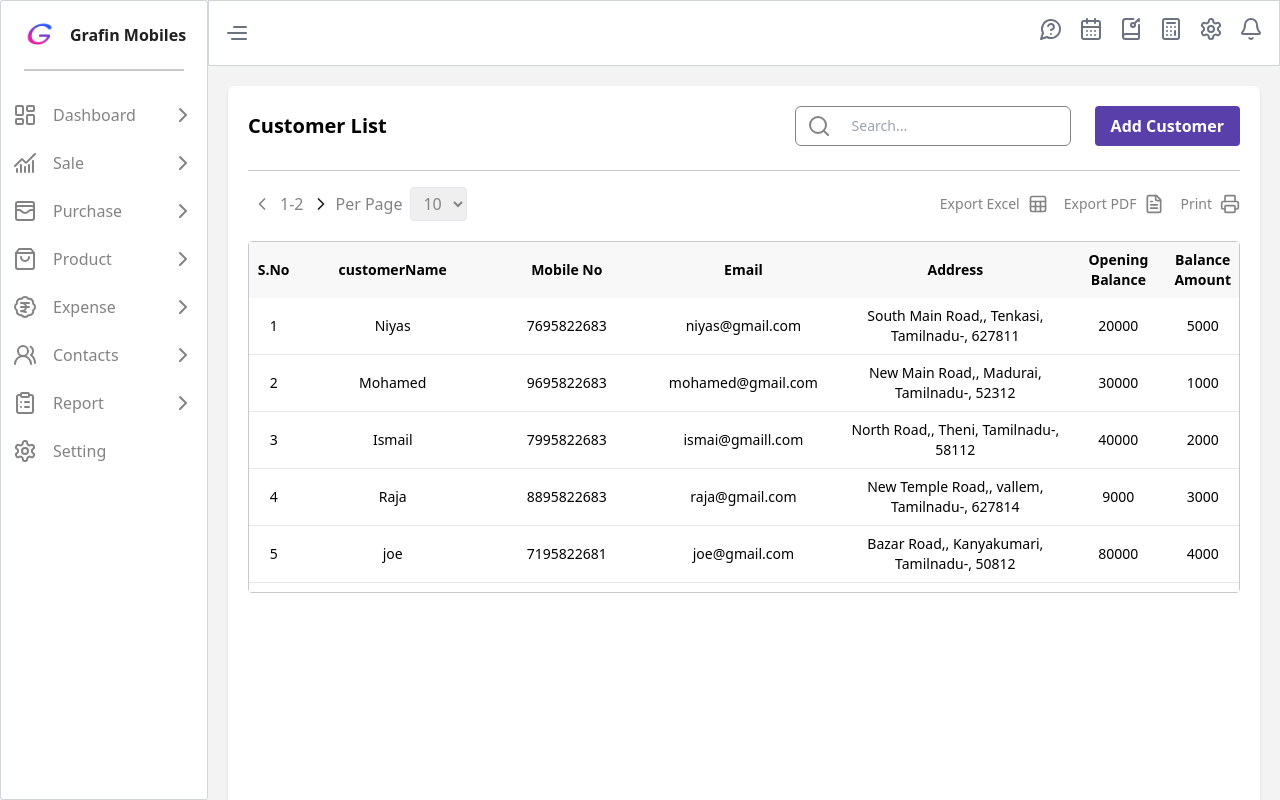
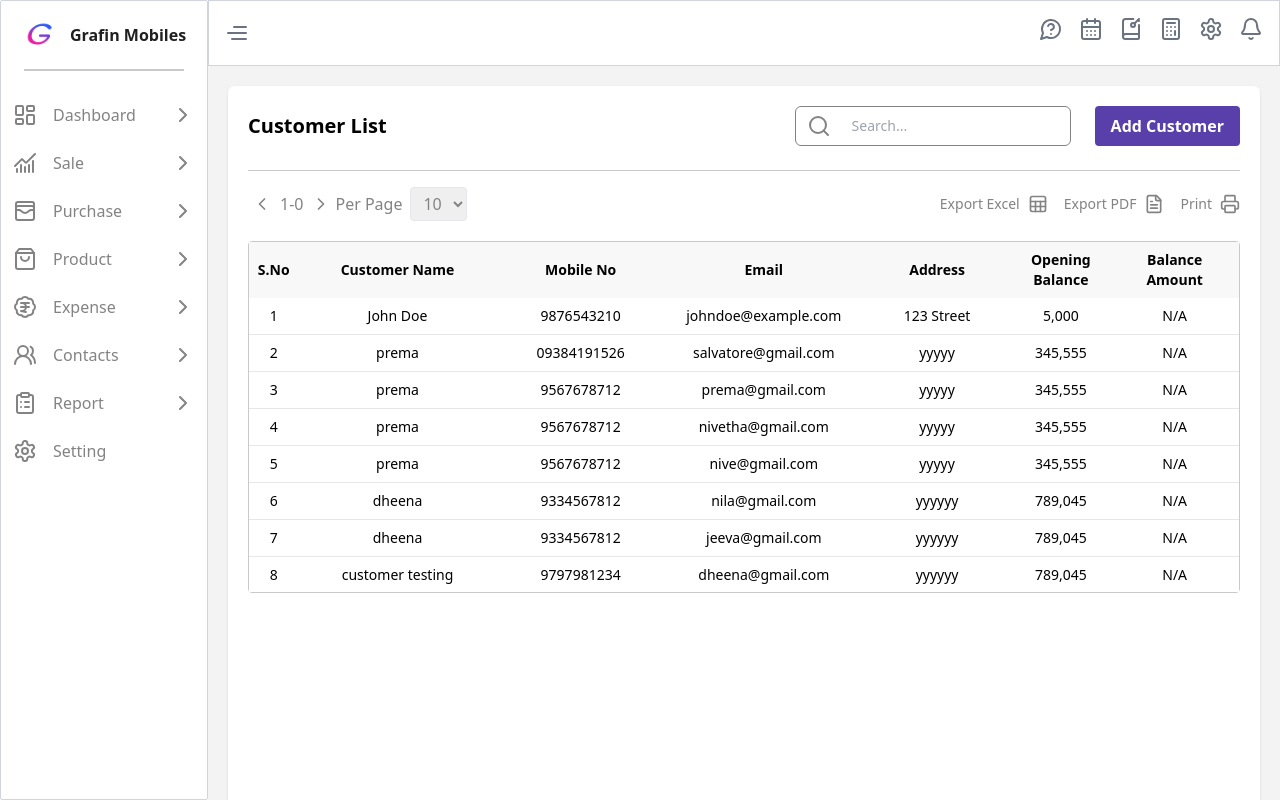
Before and after one commit to NazrinAcademy/BMA_Branch, a React (Vite) app: page /dashboard/customer in a window 1280 px wide. Built offline with nearby package versions, Linux system fonts and the light colour scheme; sample sign-in values are in the browser's storage.

Commit message:
get api completed

```diff
--- a/src/components/Pages/Contacts/Customer.jsx
+++ b/src/components/Pages/Contacts/Customer.jsx
@@ -14,189 +14,151 @@ import successImage from "../../../assets/success.png";
 import { CustomerAdd, CustomerDelete, Customerget, CustomerUpdate } from "../../../apiService/customerAPI";
 import { useSelector } from "react-redux";
 import SuccessMessage from "../../SuccessMessage";
+import CustomerTable from "./CustomerDetails/customerTable";
 
 const Customer = () => {
-	const allCustomers = [
+	const allCustomers =[
+
 					{
-			id: 1,
-			customerName: "Niyas",
-			phoneNo: 7695822683,
-			email: "niyas@gmail.com",
-			address: "South Main Road,",
-			area: "Tenkasi",
-			state: "Tamilnadu-",
-			pinCode: 627811,
-			openingBalance: 20000,
-			gstNumber: 5000,
+							"Customer_id": "67c719e9e2717a50276bb006",
+							"User_id": "123",
+							"customer_name": "John Doe",
+							"Mobile_no": "9876543210",
+							"email": "johndoe@example.com",
+							"address": "123 Street",
+							"area": "Downtown",
+							"pincode": "560001",
+							"state": "Karnataka",
+							"opening_balance": 5000.0,
+							"balance_amount": null,
+							"GST_No": "GST12345"
 					},
 					{
-			id: 2,
-			customerName: "Mohamed",
-			phoneNo: 9695822683,
-			email: "mohamed@gmail.com",
-			address: "New Main Road,",
-			area: "Madurai",
-			state: "Tamilnadu-",
-			pinCode: 52312,
-			openingBalance: 30000,
-			gstNumber: 1000,
+							"Customer_id": "67c7228ae2717a50276bb008",
+							"User_id": "eyJhbGciOiJIUzI1NiIsInR5cCI6IkpXVCJ9.eyJ0b2tlbl90eXBlIjoiYWNjZXNzIiwiZXhwIjoxNzQxMDk5NTgzLCJpYXQiOjE3NDEwOTkyODMsImp0aSI6ImUwNDQ0MGU3ZTRmZDRlMTE5ZjI4MGM4NDA5MDBhNzM3IiwidXNlcl9pZCI6IjY3YzMxZTdkZWE0MTQxMjZlNzRiOTE1NSJ9.bWWvhvRqPlkT4K4-HJWiHIbjf16P32l3YKxX3TsciPY",
+							"customer_name": "prema",
+							"Mobile_no": "09384191526",
+							"email": "salvatore@gmail.com",
+							"address": "yyyyy",
+							"area": "kadayanllur",
+							"pincode": "627751",
+							"state": "Tamil Nadu",
+							"opening_balance": 345555.0,
+							"balance_amount": null,
+							"GST_No": "12345678"
 					},
 					{
-			id: 3,
-			customerName: "Ismail",
-			phoneNo: 7995822683,
-			email: "ismai@gmaill.com",
-			address: "North Road,",
-			area: "Theni",
-			state: "Tamilnadu-",
-			pinCode: 58112,
-			openingBalance: 40000,
-			gstNumber: 2000,
+							"Customer_id": "67c72454e2717a50276bb00a",
+							"User_id": "eyJhbGciOiJIUzI1NiIsInR5cCI6IkpXVCJ9.eyJ0b2tlbl90eXBlIjoiYWNjZXNzIiwiZXhwIjoxNzQxMDk5NTgzLCJpYXQiOjE3NDEwOTkyODMsImp0aSI6ImUwNDQ0MGU3ZTRmZDRlMTE5ZjI4MGM4NDA5MDBhNzM3IiwidXNlcl9pZCI6IjY3YzMxZTdkZWE0MTQxMjZlNzRiOTE1NSJ9.bWWvhvRqPlkT4K4-HJWiHIbjf16P32l3YKxX3TsciPY",
+							"customer_name": "prema",
+							"Mobile_no": "9567678712",
+							"email": "prema@gmail.com",
+							"address": "yyyyy",
+							"area": "kadayanllur",
+							"pincode": "627751",
+							"state": "Tamil Nadu",
+							"opening_balance": 345555.0,
+							"balance_amount": null,
+							"GST_No": "123456677"
 					},
 					{
-			id: 4,
-			customerName: "Raja",
-			phoneNo: 8895822683,
-			email: "raja@gmail.com",
-			address: "New Temple Road,",
-			area: "vallem",
-			state: "Tamilnadu-",
-			pinCode: 627814,
-			openingBalance: 9000,
-			gstNumber: 3000,
+							"Customer_id": "67c724d3e2717a50276bb00c",
+							"User_id": "eyJhbGciOiJIUzI1NiIsInR5cCI6IkpXVCJ9.eyJ0b2tlbl90eXBlIjoiYWNjZXNzIiwiZXhwIjoxNzQxMDk5NTgzLCJpYXQiOjE3NDEwOTkyODMsImp0aSI6ImUwNDQ0MGU3ZTRmZDRlMTE5ZjI4MGM4NDA5MDBhNzM3IiwidXNlcl9pZCI6IjY3YzMxZTdkZWE0MTQxMjZlNzRiOTE1NSJ9.bWWvhvRqPlkT4K4-HJWiHIbjf16P32l3YKxX3TsciPY",
+							"customer_name": "prema",
+							"Mobile_no": "9567678712",
+							"email": "nivetha@gmail.com",
+							"address": "yyyyy",
+							"area": "kadayanllur",
+							"pincode": "627751",
+							"state": "Tamil Nadu",
+							"opening_balance": 345555.0,
+							"balance_amount": null,
+							"GST_No": "12345678"
 					},
 					{
-			id: 5,
-			customerName: "joe",
-			phoneNo: 7195822681,
-			email: "joe@gmail.com",
-			address: "Bazar Road,",
-			area: "Kanyakumari",
-			state: "Tamilnadu-",
-			pinCode: 50812,
-			openingBalance: 80000,
-			gstNumber: 4000,
+							"Customer_id": "67c72912e2717a50276bb00e",
+							"User_id": "eyJhbGciOiJIUzI1NiIsInR5cCI6IkpXVCJ9.eyJ0b2tlbl90eXBlIjoiYWNjZXNzIiwiZXhwIjoxNzQxMDk5NTgzLCJpYXQiOjE3NDEwOTkyODMsImp0aSI6ImUwNDQ0MGU3ZTRmZDRlMTE5ZjI4MGM4NDA5MDBhNzM3IiwidXNlcl9pZCI6IjY3YzMxZTdkZWE0MTQxMjZlNzRiOTE1NSJ9.bWWvhvRqPlkT4K4-HJWiHIbjf16P32l3YKxX3TsciPY",
+							"customer_name": "prema",
+							"Mobile_no": "9567678712",
+							"email": "nive@gmail.com",
+							"address": "yyyyy",
+							"area": "kadayanllur",
+							"pincode": "627751",
+							"state": "Tamil Nadu",
+							"opening_balance": 345555.0,
+							"balance_amount": null,
+							"GST_No": "12345678"
 					},
 					{
-			id: 6,
-			customerName: "Maddy",
-			phoneNo: 8695822688,
-			email: "maddy@gmail.com",
-			address: "Colony Road,",
-			area: "kadayanallur",
-			state: "Tamilnadu-",
-			pinCode: 627815,
-			openingBalance: 70000,
-			gstNumber: 5000,
+							"Customer_id": "67c72b51e2717a50276bb019",
+							"User_id": "eyJhbGciOiJIUzI1NiIsInR5cCI6IkpXVCJ9.eyJ0b2tlbl90eXBlIjoiYWNjZXNzIiwiZXhwIjoxNzQxMDk5NTgzLCJpYXQiOjE3NDEwOTkyODMsImp0aSI6ImUwNDQ0MGU3ZTRmZDRlMTE5ZjI4MGM4NDA5MDBhNzM3IiwidXNlcl9pZCI6IjY3YzMxZTdkZWE0MTQxMjZlNzRiOTE1NSJ9.bWWvhvRqPlkT4K4-HJWiHIbjf16P32l3YKxX3TsciPY",
+							"customer_name": "dheena",
+							"Mobile_no": "9334567812",
+							"email": "nila@gmail.com",
+							"address": "yyyyyy",
+							"area": "tenkasi",
+							"pincode": "627751",
+							"state": "Tamil Nadu",
+							"opening_balance": 789045.0,
+							"balance_amount": null,
+							"GST_No": "12345678"
 					},
 					{
-			id: 7,
-			customerName: "Ram",
-			phoneNo: 7611822684,
-			email: "ram@gmail.com",
-			address: "Bustant  Road,",
-			area: "madurai",
-			state: "Tamilnadu-",
-			pinCode: 57622,
-			openingBalance: 60000,
-			gstNumber: 6000,
+							"Customer_id": "67c72c37e2717a50276bb01b",
+							"User_id": "eyJhbGciOiJIUzI1NiIsInR5cCI6IkpXVCJ9.eyJ0b2tlbl90eXBlIjoiYWNjZXNzIiwiZXhwIjoxNzQxMDk5NTgzLCJpYXQiOjE3NDEwOTkyODMsImp0aSI6ImUwNDQ0MGU3ZTRmZDRlMTE5ZjI4MGM4NDA5MDBhNzM3IiwidXNlcl9pZCI6IjY3YzMxZTdkZWE0MTQxMjZlNzRiOTE1NSJ9.bWWvhvRqPlkT4K4-HJWiHIbjf16P32l3YKxX3TsciPY",
+							"customer_name": "dheena",
+							"Mobile_no": "9334567812",
+							"email": "jeeva@gmail.com",
+							"address": "yyyyyy",
+							"area": "tenkasi",
+							"pincode": "627751",
+							"state": "Tamil Nadu",
+							"opening_balance": 789045.0,
+							"balance_amount": null,
+							"GST_No": "12345678"
 					},
 					{
-			id: 8,
-			customerName: "Vincy",
-			phoneNo: 7695822685,
-			email: "vinc@gmail.com",
-			address: "New Road,",
-			area: "nellai",
-			state: "Tamilnadu-",
-			pinCode: 626821,
-			openingBalance: 90000,
-			gstNumber: 7000,
+							"Customer_id": "67c72e13e2717a50276bb01d",
+							"User_id": "eyJhbGciOiJIUzI1NiIsInR5cCI6IkpXVCJ9.eyJ0b2tlbl90eXBlIjoiYWNjZXNzIiwiZXhwIjoxNzQxMDk5NTgzLCJpYXQiOjE3NDEwOTkyODMsImp0aSI6ImUwNDQ0MGU3ZTRmZDRlMTE5ZjI4MGM4NDA5MDBhNzM3IiwidXNlcl9pZCI6IjY3YzMxZTdkZWE0MTQxMjZlNzRiOTE1NSJ9.bWWvhvRqPlkT4K4-HJWiHIbjf16P32l3YKxX3TsciPY",
+							"customer_name": "customer testing",
+							"Mobile_no": "9797981234",
+							"email": "dheena@gmail.com",
+							"address": "yyyyyy",
+							"area": "tenkasi",
+							"pincode": "627751",
+							"state": "Tamil Nadu",
+							"opening_balance": 789045.0,
+							"balance_amount": null,
+							"GST_No": "12345678"
 					},
 					{
-			id: 9,
-			customerName: "Kalai",
-			phoneNo: 6595822685,
-			email: "kalai@gmail.com",
-			address: "South Main Road,",
-			area: "Tenkasi",
-			state: "Tamilnadu-",
-			pinCode: 627811,
-			openingBalance: 110000,
-			gstNumber: 9000,
+							"Customer_id": "67c86688588394c0aff54389",
+							"User_id": "eyJhbGciOiJIUzI1NiIsInR5cCI6IkpXVCJ9.eyJ0b2tlbl90eXBlIjoiYWNjZXNzIiwiZXhwIjoxNzQxMTg2OTIwLCJpYXQiOjE3NDExODY2MjAsImp0aSI6ImVkZjU2OWI1MjkzZjQzNWJhZDA4ZGNjZjFiOGZkMzYyIiwidXNlcl9pZCI6IjY3YzMxZTdkZWE0MTQxMjZlNzRiOTE1NSJ9.Lc6e65QvcNB6lyh9Au9Gu2nQ38-ZbDDznvLAPmb6mXI",
+							"customer_name": "customer 1",
+							"Mobile_no": "9892345612",
+							"email": "customer1@gmail.com",
+							"address": "yyyyyy",
+							"area": "tenkasi",
+							"pincode": "627751",
+							"state": "Tamil Nadu",
+							"opening_balance": 789045.0,
+							"balance_amount": null,
+							"GST_No": "12345678"
 					},
 					{
-			id: 10,
-			customerName: "niyas",
-			phoneNo: 7695822683,
-			email: "niyas@g.com",
-			address: "South Main Road,",
-			area: "Tenkasi",
-			state: "Tamilnadu-",
-			pinCode: 627811,
-			openingBalance: 20000,
-			gstNumber: 5000,
-		},
-		{
-			id: 11,
-			customerName: "niyas",
-			phoneNo: 7695822683,
-			email: "niyas@g.com",
-			address: "South Main Road,",
-			area: "Tenkasi",
-			state: "Tamilnadu-",
-			pinCode: 627811,
-			openingBalance: 20000,
-			gstNumber: 5000,
-		},
-		{
-			id: 12,
-			customerName: "niyas",
-			phoneNo: 7695822683,
-			email: "niyas@g.com",
-			address: "South Main Road,",
-			area: "Tenkasi",
-			state: "Tamilnadu-",
-			pinCode: 627811,
-			openingBalance: 20000,
-			gstNumber: 5000,
-		},
-		{
-			id: 13,
-			customerName: "niyas",
-			phoneNo: 7695822683,
-			email: "niyas@g.com",
-			address: "South Main Road,",
-			area: "Tenkasi",
-			state: "Tamilnadu-",
-			pinCode: 627811,
-			openingBalance: 20000,
-			gstNumber: 5000,
-		},
-		{
-			id: 14,
-			customerName: "niyas",
-			phoneNo: 7695822683,
-			email: "niyas@g.com",
-			address: "South Main Road,",
-			area: "Tenkasi",
-			state: "Tamilnadu-",
-			pinCode: 627811,
-			openingBalance: 20000,
-			gstNumber: 5000,
-		},
-		{
-			id: 15,
-			customerName: "niyas",
-			phoneNo: 7695822683,
-			email: "niyas@g.com",
-			address: "South Main Road,",
-			area: "Tenkasi",
-			state: "Tamilnadu-",
-			pinCode: 627811,
-			openingBalance: 20000,
-			gstNumber: 5000,
-		},
+							"Customer_id": "67c87805588394c0aff5438b",
+							"User_id": "eyJhbGciOiJIUzI1NiIsInR5cCI6IkpXVCJ9.eyJ0b2tlbl90eXBlIjoiYWNjZXNzIiwiZXhwIjoxNzQxMTg2OTIwLCJpYXQiOjE3NDExODY2MjAsImp0aSI6ImVkZjU2OWI1MjkzZjQzNWJhZDA4ZGNjZjFiOGZkMzYyIiwidXNlcl9pZCI6IjY3YzMxZTdkZWE0MTQxMjZlNzRiOTE1NSJ9.Lc6e65QvcNB6lyh9Au9Gu2nQ38-ZbDDznvLAPmb6mXI",
+							"customer_name": "prema",
+							"Mobile_no": "9567678712",
+							"email": "customer@gmail.com",
+							"address": "yyyyy",
+							"area": "kadayanllur",
+							"pincode": "627751",
+							"state": "Tamil Nadu",
+							"opening_balance": 345555.0,
+							"balance_amount": null,
+							"GST_No": "12345678"
+					}
 	];
 	const { userDetails } = useSelector((state) => state.auth);
 	const [Customers, setCustomers] = useState(allCustomers);
@@ -213,7 +175,7 @@ const Customer = () => {
 	const [successMsg, setSuccessMsg] = useState({ create: "", update: "" })
 	const [deleteMessage, setDeleteMessage] = useState(false);
 	const [selectedRowId, setSelectedRowId] = useState(null);
-	const [filteredCustomers, setFilteredCustomers] = useState(Customers);
+	const [filteredCustomers, setFilteredCustomers] = useState([]);
 	const inputRef = useRef(null);
 
 	useEffect(() => {
@@ -330,18 +292,18 @@ const Customer = () => {
 		);
 	};
 
-	useEffect(() => {
-		const filteredData = Customers.filter(
-			(customer) =>
-				customer.customerName
-					.toLowerCase()
-					.includes(searchQurey.toLowerCase()) ||
-				customer.phoneNo.toString().includes(searchQurey) ||
-				customer.email.toLowerCase().includes(searchQurey.toLowerCase()) ||
-				customer.address.toLowerCase().includes(searchQurey.toLowerCase())
-		);
-		setFilteredCustomers(filteredData);
-	}, [searchQurey, Customers]);
+	// useEffect(() => {
+	// 	const filteredData = Customers.filter(
+	// 		(customer) =>
+	// 			customer.customerName
+	// 				.toLowerCase()
+	// 				.includes(searchQurey.toLowerCase()) ||
+	// 			customer.phoneNo.toString().includes(searchQurey) ||
+	// 			customer.email.toLowerCase().includes(searchQurey.toLowerCase()) ||
+	// 			customer.address.toLowerCase().includes(searchQurey.toLowerCase())
+	// 	);
+	// 	setFilteredCustomers(filteredData);
+	// }, [searchQurey, Customers]);
 
 	const totalPage = Math.ceil(filteredCustomers.length / perPage);
 	const starterIndex = (currentPage - 1) * perPage;
@@ -432,6 +394,7 @@ const Customer = () => {
 					// alert("Created SuccessFully");
 					setSuccessMsg((prevState) => ({ ...prevState, create: true }))
 					setform({})
+					getDetails()
 					setShowModal(false);
 				},
 				(err) => {
@@ -457,7 +420,9 @@ const Customer = () => {
 		Customerget(
 			config,
 			(res) => {
-				setCustomers(res?.data)
+				console.log("customer response",res?.data?.Customer)
+				setCustomers(res?.data?.Customer)
+
 			},
 			(err) => {
 				console.log(err)
@@ -465,6 +430,10 @@ const Customer = () => {
 		);
 
 	}, [userDetails?.access_token])
+
+	// useEffect(()=>{
+	// 	getDetails()
+	// },[userDetails?.access_token])
 
 	const handelPrint = () => {
 		window.print();
@@ -571,7 +540,7 @@ const Customer = () => {
 						</button>
 					</div>
 				</div>
-				<div className="mt-5 rounded border border-[#c9c9cd]">
+				{/* <div className="mt-5 rounded border border-[#c9c9cd]">
 					<div className="max-h-[350px] overflow-y-auto">
 						<table className="w-full">
 							<thead className="sticky top-0 bg-[#f8f8f8]">
@@ -738,7 +707,8 @@ const Customer = () => {
 							</div>
 						</div>
 					)}
-				</div>
+				{/* </div> */}
+				<CustomerTable Customers={Customers}/>
 
 				{showModal && (
 					<div className="fixed inset-0 bg-black bg-opacity-30 flex items-center justify-center">
--- /dev/null
+++ b/src/components/Pages/Contacts/CustomerDetails/customerTable.jsx
@@ -0,0 +1,81 @@
+import React, { useState } from "react";
+
+const CustomerTable = ({Customers}) => {
+      const [editRowId, setEditRowId] = useState(null);
+
+  console.log("customertable data",Customers)
+	return (
+		<>
+			<div className="mt-5 rounded border border-[#c9c9cd]">
+				<div className="max-h-[350px] overflow-y-auto">
+					<table className="w-full">
+						<thead className="sticky top-0 bg-[#f8f8f8]">
+							<tr className="text-left">
+								<th className="p-2 text-center text-sm font-semibold w-[5%]">
+									S.No
+								</th>
+								<th className="p-2 text-center text-sm font-semibold w-[20%]">
+									Customer Name
+								</th>
+								<th className="p-2 text-center text-sm font-semibold w-[17%]">
+									Mobile No
+								</th>
+								<th className="p-2 text-center text-sm font-semibold w-[20%]">
+									Email
+								</th>
+								<th className="p-2 text-center text-sm font-semibold w-[15%]">
+									Address
+								</th>
+								<th className="p-2 text-center text-sm font-semibold w-[10%]">
+									Opening Balance
+								</th>
+								<th className="p-2 text-center text-sm font-semibold w-[13%]">
+									Balance Amount
+								</th>
+							</tr>
+						</thead>
+						<tbody>
+							{Customers.length > 0 ? (
+								Customers.map((customer, index) => (
+                  <>{console.log("mapping functions",customer)}
+									<tr
+										className="text-center bg-white border-b"
+										key={customer.Customer_id}>
+										<td className="p-2 text-sm w-[5%]">{index + 1}</td>
+										<td className="p-2 text-sm w-[20%]">
+											{customer.customer_name}
+										</td>
+										<td className="p-2 text-sm w-[17%]">
+											{customer.Mobile_no}
+										</td>
+										<td className="p-2 text-sm w-[20%]">{customer.email}</td>
+										<td className="p-2 text-sm break-words whitespace-normal w-[15%]">
+											{customer.address}
+										</td>
+										<td className="p-2 text-sm w-[10%]">
+											{customer.opening_balance.toLocaleString()}
+										</td>
+										<td className="p-2 text-sm w-[13%]">
+											{customer.balance_amount !== null
+												? customer.balance_amount.toLocaleString()
+												: "N/A"}
+										</td>
+									</tr></>
+								))
+							) : (
+								<tr>
+									<td
+										colSpan="7"
+										className="p-4 text-center text-sm text-[#202020]">
+										Your table is ready! Start adding data to see it here.
+									</td>
+								</tr>
+							)}
+						</tbody>
+					</table>
+				</div>
+			</div>
+		</>
+	);
+};
+export default CustomerTable;
```
Also changed, not shown: src/components/Pages/Contacts/Supplier.jsx (+5 -5 lines). Lines whose indentation alone changed are shown as unchanged.
